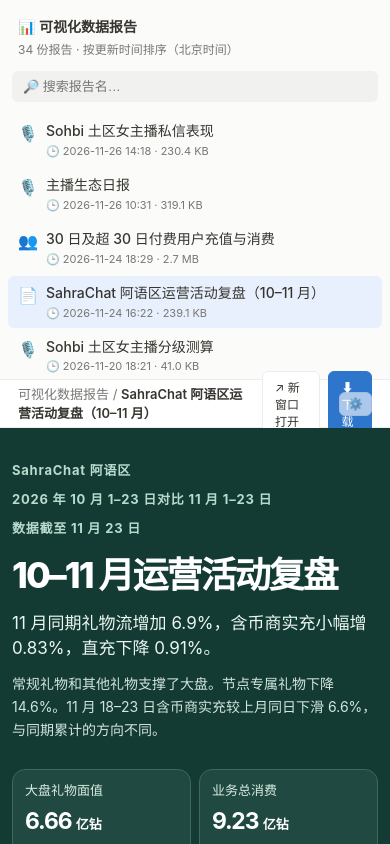
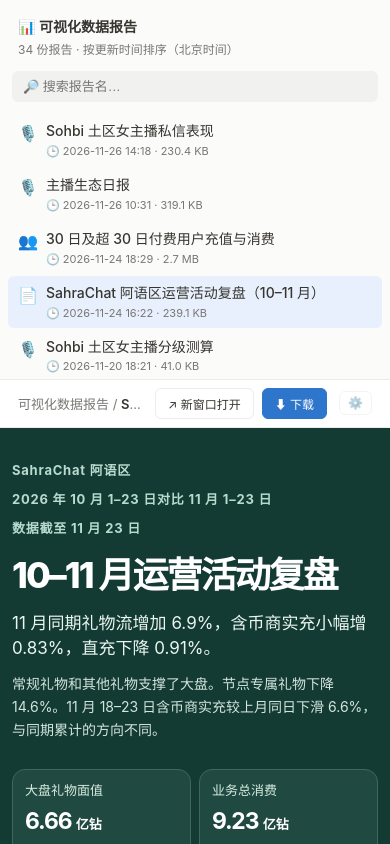
Before and after one commit to D-acoo1/dafucool-reports, a plain HTML site: page index.html in a window 390 px wide. Both pictures are taken after a click on the element 195 px from the left and 301 px from the top of the page. Drawn offline with Linux system fonts and the light colour scheme.

Commit message:
Keep mobile report actions reachable

```diff
--- a/index.html
+++ b/index.html
@@ -96,17 +96,21 @@
     height: 48px; padding: 0 18px; border-bottom: 1px solid var(--border);
     display:flex; align-items:center; gap: 12px;
   }
-  .crumb { font-size: 13px; color: var(--sub); }
+  .crumb {
+    flex:1; min-width:0; overflow:hidden; text-overflow:ellipsis; white-space:nowrap;
+    font-size: 13px; color: var(--sub);
+  }
   .crumb b { color: var(--text); font-weight: 600; }
-  .actions { margin-left:auto; display:flex; gap:8px; }
+  .actions { flex:none; display:flex; gap:8px; }
   .btn {
     font-size: 12px; padding: 6px 12px; border-radius: 6px;
     border:1px solid var(--border); background: var(--bg); color: var(--text);
-    cursor:pointer; text-decoration:none; display:inline-flex; align-items:center; gap:4px;
+    cursor:pointer; text-decoration:none; display:inline-flex; align-items:center; gap:4px; white-space:nowrap;
   }
   .btn:hover { background: var(--hover); }
   .btn.primary { background: var(--accent); color:#fff; border-color: var(--accent); }
   .btn.primary:hover { opacity: 0.9; background: var(--accent); }
+  .token-gear { flex:none; padding:4px 8px; opacity:.6; }
   .frame-wrap { flex:1; position: relative; background: var(--panel); }
   iframe { width:100%; height:100%; border:0; background:#fff; }
   .placeholder {
@@ -241,6 +245,7 @@
     frame.style.display = 'block';
     placeholder.style.display = 'none';
     currentEl.textContent = r.title;
+    currentEl.title = r.title;
     actionsEl.style.display = 'flex';
     openNew.href = './' + encodeURIComponent(r.name) + cb;
     download.href = './' + encodeURIComponent(r.name);
@@ -356,6 +361,7 @@
         frame.src = 'about:blank'; frame.style.display = 'none';
         placeholder.style.display = 'flex';
         currentEl.textContent = '请选择一份报告';
+        currentEl.removeAttribute('title');
         actionsEl.style.display = 'none';
       } else if (activeIdx > idx) {
         activeIdx -= 1;
@@ -381,8 +387,7 @@
 
   // 顶部增加一个"密钥管理"入口（可选，通过点击右上角小齿轮）
   const tokenGear = document.createElement('button');
-  tokenGear.className = 'btn';
-  tokenGear.style.cssText = 'position:absolute; top:12px; right:18px; padding:4px 8px; opacity:.6;';
+  tokenGear.className = 'btn token-gear';
   tokenGear.title = '管理访问密钥';
   tokenGear.innerHTML = '⚙️';
   tokenGear.onclick = () => {
@@ -395,7 +400,7 @@
       openModal('tokenModal');
     }
   };
-  document.querySelector('main').appendChild(tokenGear);
+  document.querySelector('.topbar').appendChild(tokenGear);
 
   searchEl.addEventListener('input', () => render(searchEl.value));
   render('');
```
Also changed, not shown: 1 other file.
